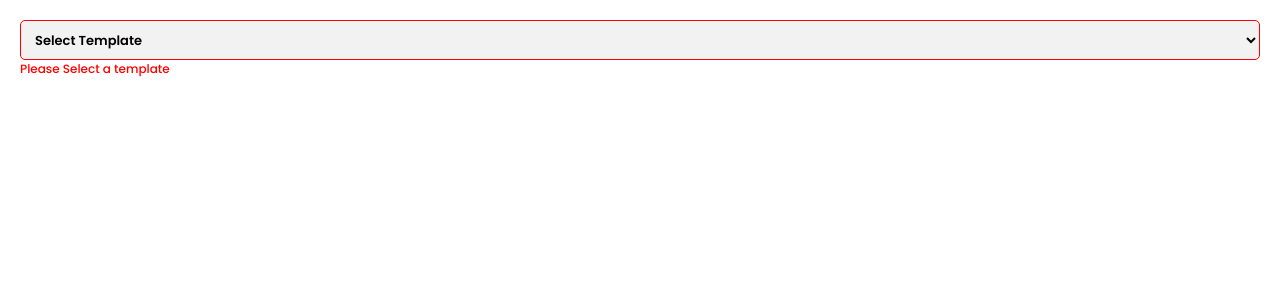
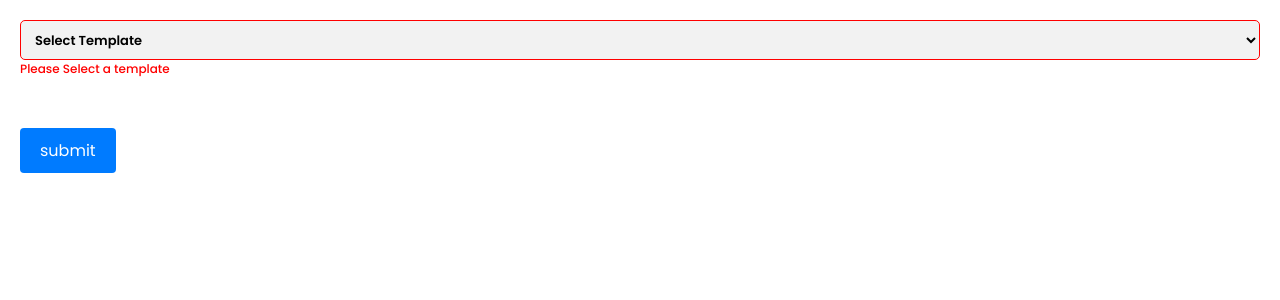
Before and after one commit to nitinnegi2121/template, a React (Create React App) app: page / in a window 1280 px wide. Shown: the top 300 px of the page. Built offline with nearby package versions, Linux system fonts and the light colour scheme.

Commit message:
updating

```diff
--- a/src/App.css
+++ b/src/App.css
@@ -113,3 +113,21 @@ select {
     width: 150px;
     border-radius: 4px;
 }
+button {
+    padding: 10px 20px;
+    background-color: #007bff;
+    color: #fff;
+    border: none;
+    border-radius: 4px;
+    font-size: 16px;
+    cursor: pointer;
+    transition: background-color 0.3s ease;
+    margin-top: 20px;
+  }
+  button:hover {
+    background-color: #0056b3;
+  }
+
+  button:active {
+    background-color: #004aa3;
+  }
--- a/src/component/Template.jsx
+++ b/src/component/Template.jsx
@@ -7,6 +7,7 @@ function Template() {
   const [data, setData] = useState(Data);
   const [selectedTemp, setSelectedTemp] = useState("");
   const [errorMessages, setErrorMessages] = useState({});
+  const [modifiedData, setModifiedData] = useState([]);
 
   const handleSelect = (e) => {
     setSelectedTemp(e.target.value);
@@ -17,6 +18,25 @@ function Template() {
     let newData = [...data];
     newData[outerIndex].components[innerIndex].parameters[mainIndex].text = e.target.value;
     setData(newData);
+
+
+    const modifiedItem = { ...data[outerIndex] };
+    modifiedItem.components = [...modifiedItem.components];
+    modifiedItem.components[innerIndex] = { ...modifiedItem.components[innerIndex] };
+    modifiedItem.components[innerIndex].parameters = [...modifiedItem.components[innerIndex].parameters];
+    modifiedItem.components[innerIndex].parameters[mainIndex] = { ...modifiedItem.components[innerIndex].parameters[mainIndex] };
+    modifiedItem.components[innerIndex].parameters[mainIndex].text = e.target.value;
+    setModifiedData((prevData) => {
+      const existingItemIndex = prevData.findIndex((item) => item.name === modifiedItem.name);
+      if (existingItemIndex !== -1) {
+        prevData[existingItemIndex] = modifiedItem;
+        return [...prevData];
+      } else {
+        return [...prevData, modifiedItem];
+      }
+    });
+
+
   };
 
   const handleFileUpload = (outerIndex, innerIndex, mainIndex, e) => {
@@ -25,6 +45,41 @@ function Template() {
     const url = URL.createObjectURL(file);
     newData[outerIndex].components[innerIndex].parameters[mainIndex].link = url;
     setData(newData);
+
+    const modifiedItem = { ...data[outerIndex] };
+    modifiedItem.components = [...modifiedItem.components];
+    modifiedItem.components[innerIndex] = { ...modifiedItem.components[innerIndex] };
+    modifiedItem.components[innerIndex].parameters = [...modifiedItem.components[innerIndex].parameters];
+    modifiedItem.components[innerIndex].parameters[mainIndex] = { ...modifiedItem.components[innerIndex].parameters[mainIndex] };
+    modifiedItem.components[innerIndex].parameters[mainIndex].link = url;
+    setModifiedData((prevData) => {
+      const existingItemIndex = prevData.findIndex((item) => item.name === modifiedItem.name);
+      if (existingItemIndex !== -1) {
+        prevData[existingItemIndex] = modifiedItem;
+        return [...prevData];
+      } else {
+        return [...prevData, modifiedItem];
+      }
+    });
+
+
+  };
+
+  const submit = () => {
+
+    const updatedJSON = JSON.stringify(modifiedData, null, 2);
+    const blob = new Blob([updatedJSON], { type: 'application/json' });
+
+
+    const url = URL.createObjectURL(blob);
+
+    const anchor = document.createElement('a');
+    anchor.href = url;
+    anchor.download = 'updated_template.json';
+    anchor.click();
+
+
+    URL.revokeObjectURL(url);
   };
 
   return (
@@ -98,6 +153,8 @@ function Template() {
             </div>
           )) : null
       )}
+
+      <button onClick={submit}>submit</button>
     </div>
   );
 }
```
